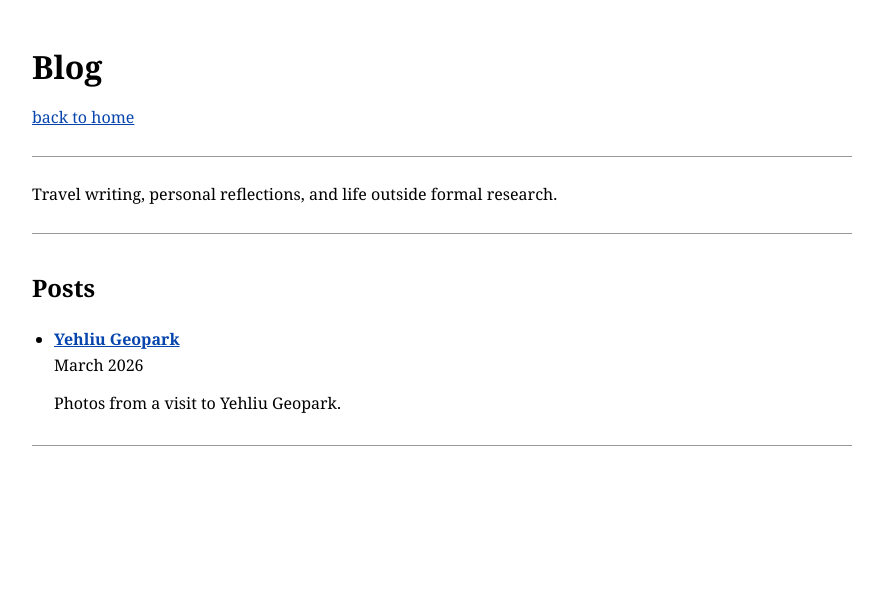
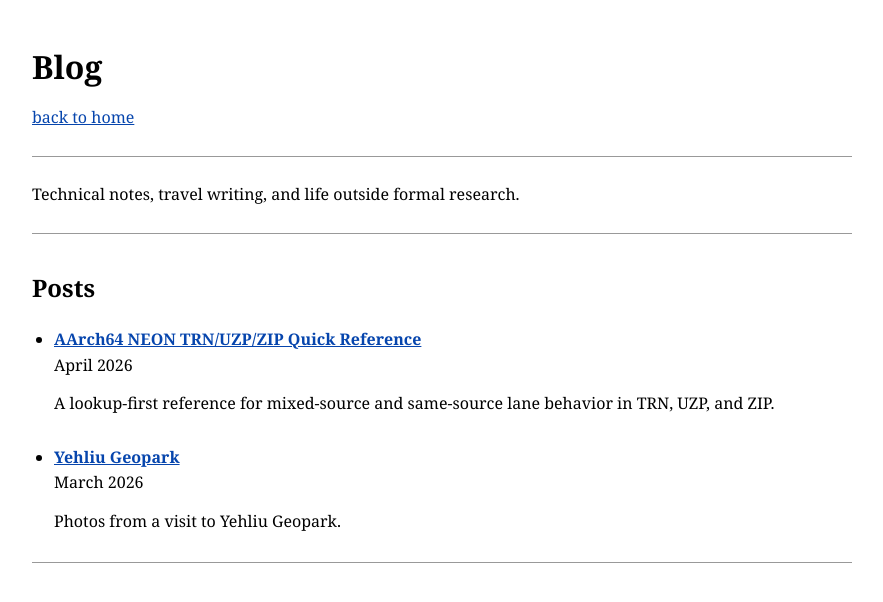
Before and after one commit to cheng-wei-huang0612/cheng-wei-huang0612.github.io, a Jekyll site: the page blogs.html, which Jekyll copies as it is, in a window 1280 px wide. Shown: the top 602 px of the page, without its empty margins (198-1081 px from the left). Built offline with Jekyll 4.4.1, drawn with Linux system fonts in a browser that asks for light colours.

Commit message:
Add NEON quick reference blog post

```diff
--- a/blogs.html
+++ b/blogs.html
@@ -14,7 +14,7 @@
 <hr>
 
 <p>
-Travel writing, personal reflections, and life outside formal research.
+Technical notes, travel writing, and life outside formal research.
 </p>
 
 <hr>
@@ -22,6 +22,16 @@ Travel writing, personal reflections, and life outside formal research.
 <h2>Posts</h2>
 
 <ul class="publication-list">
+  <li>
+    <p>
+    <b><a href="blogs/2026-04-01-neon-trn-uzp-zip.html">AArch64 NEON TRN/UZP/ZIP Quick Reference</a></b><br>
+    April 2026
+    </p>
+    <p>
+    A lookup-first reference for mixed-source and same-source lane behavior in TRN, UZP, and ZIP.
+    </p>
+  </li>
+
   <li>
     <p>
     <b><a href="blogs/Yehliu_march26.html">Yehliu Geopark</a></b><br>
--- a/index.html
+++ b/index.html
@@ -42,7 +42,7 @@
 <ul>
   <li><a href="publications.html">publications</a></li>
   <li><a href="talks.html">talks</a></li>
-  <li><a href="blogs.html">personal blogs</a></li>
+  <li><a href="blogs.html">blogs and notes</a></li>
   <!-- <li><a href="archive.html">archive</a></li> -->
 </ul>
 
@@ -50,6 +50,9 @@
 
 <h2>Log</h2>
 
+<p>
+[Apr 1 2026 16:20 (GMT+8)]: New technical note posted: <a href="blogs/2026-04-01-neon-trn-uzp-zip.html">AArch64 NEON TRN/UZP/ZIP Quick Reference</a>.
+</p>
 <p>
 [May 16 2026 17:58 (GMT+8)]: New photo uploaded to <a href="blogs/Yehliu_march26.html">Yehliu Geopark, March 2026</a>.
 </p>
--- a/style.css
+++ b/style.css
@@ -81,6 +81,114 @@ a {
     margin-top: 6px;
 }
 
+.inline-code,
+.code-block,
+.tech-table,
+.tech-table code {
+    font-family: ui-monospace, SFMono-Regular, Menlo, Consolas, monospace;
+}
+
+.inline-code {
+    font-size: 0.95em;
+}
+
+.code-block {
+    background: #f5f5f5;
+    border: 1px solid #ddd;
+    border-radius: 6px;
+    padding: 12px 14px;
+    overflow-x: auto;
+    white-space: pre-wrap;
+}
+
+.table-wrapper {
+    overflow-x: auto;
+    margin: 18px 0;
+}
+
+.tech-table {
+    width: 100%;
+    border-collapse: collapse;
+    min-width: 560px;
+}
+
+.tech-table th,
+.tech-table td {
+    border: 1px solid #ccc;
+    padding: 10px 12px;
+    text-align: left;
+    vertical-align: top;
+}
+
+.tech-table th {
+    background: #f5f5f5;
+    font-weight: 600;
+}
+
+.tech-table code {
+    white-space: nowrap;
+    font-size: 0.92em;
+}
+
+.src-a {
+    color: #b23a48;
+}
+
+.src-b {
+    color: #2b5fb8;
+}
+
+.summary-table {
+    min-width: 680px;
+}
+
+.blog-meta {
+    color: #555;
+}
+
+.jump-list {
+    list-style: none;
+    padding-left: 0;
+    margin: 14px 0 18px;
+    display: flex;
+    flex-wrap: wrap;
+    gap: 10px;
+}
+
+.jump-list li {
+    margin: 0;
+}
+
+.jump-list a {
+    display: block;
+    padding: 4px 10px;
+    border: 1px solid #ccc;
+    border-radius: 999px;
+    text-decoration: none;
+    color: inherit;
+}
+
+.jump-list a:hover,
+.jump-list a:focus {
+    text-decoration: underline;
+}
+
+.tech-subsection {
+    margin-top: 18px;
+}
+
+.tech-subsection h3 {
+    margin-bottom: 8px;
+}
+
+.note-box {
+    border: 1px solid #ccc;
+    border-radius: 6px;
+    padding: 12px 14px;
+    margin: 18px 0;
+    background: #fafafa;
+}
+
 /*photo related*/
 .photo-grid {
     display: grid;
```
Also changed, not shown: blogs/2026-04-01-neon-trn-uzp-zip.html (added, +537 -0 lines), 1 other file.
